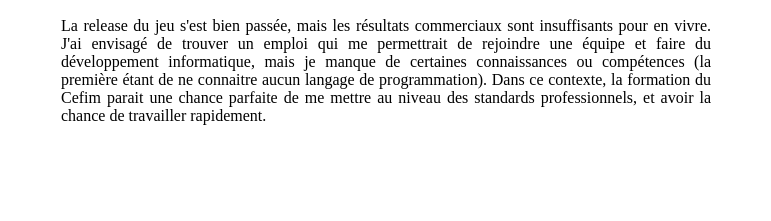
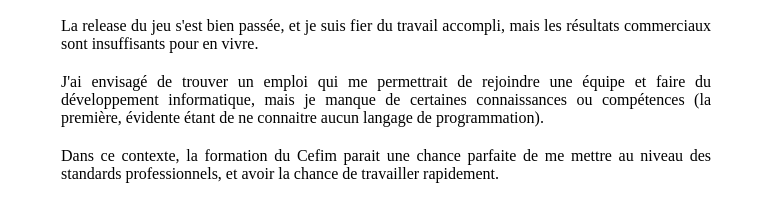
Before and after one commit to markadet0/cefim, a plain HTML site: page index.html in a window 1280 px wide. Shown: the part 5684-5905 px from the top of the page, without its empty margins (254-1025 px from the left). Drawn offline with Linux system fonts and the light colour scheme; a script that the page names is missing.

Commit message:
Update index.html

```diff
--- a/index.html
+++ b/index.html
@@ -398,15 +398,22 @@ je me suis familiarisé avec certains sites et réseaux sociaux (<a href="https:
 </p>
 
  <p class="texte">
-La release du jeu s'est bien passée, mais les résultats commerciaux sont insuffisants pour en vivre.
+La release du jeu s'est bien passée, et je suis fier du travail accompli, mais les résultats commerciaux
+sont insuffisants pour en vivre. </p>
+
+ <p class="texte">
 J'ai envisagé de trouver un emploi qui me permettrait de rejoindre une équipe et faire du développement
-informatique, mais je manque de certaines connaissances ou compétences (la première étant de ne connaitre
-aucun langage de programmation). Dans ce contexte, la formation du Cefim parait une chance parfaite de me mettre
+informatique, mais je manque de certaines connaissances ou compétences (la première, évidente étant de ne connaitre
+aucun langage de programmation). </p>
+
+ <p class="texte">
+Dans ce contexte, la formation du Cefim parait une chance parfaite de me mettre
 au niveau des standards professionnels, et avoir la chance de travailler rapidement.
 </p>
 
-<br/><br/><br/><br/><br/><br/><br/><br/>
 
+
+<br/><br/><br/><br/><br/><br/>
 
 
 
```
